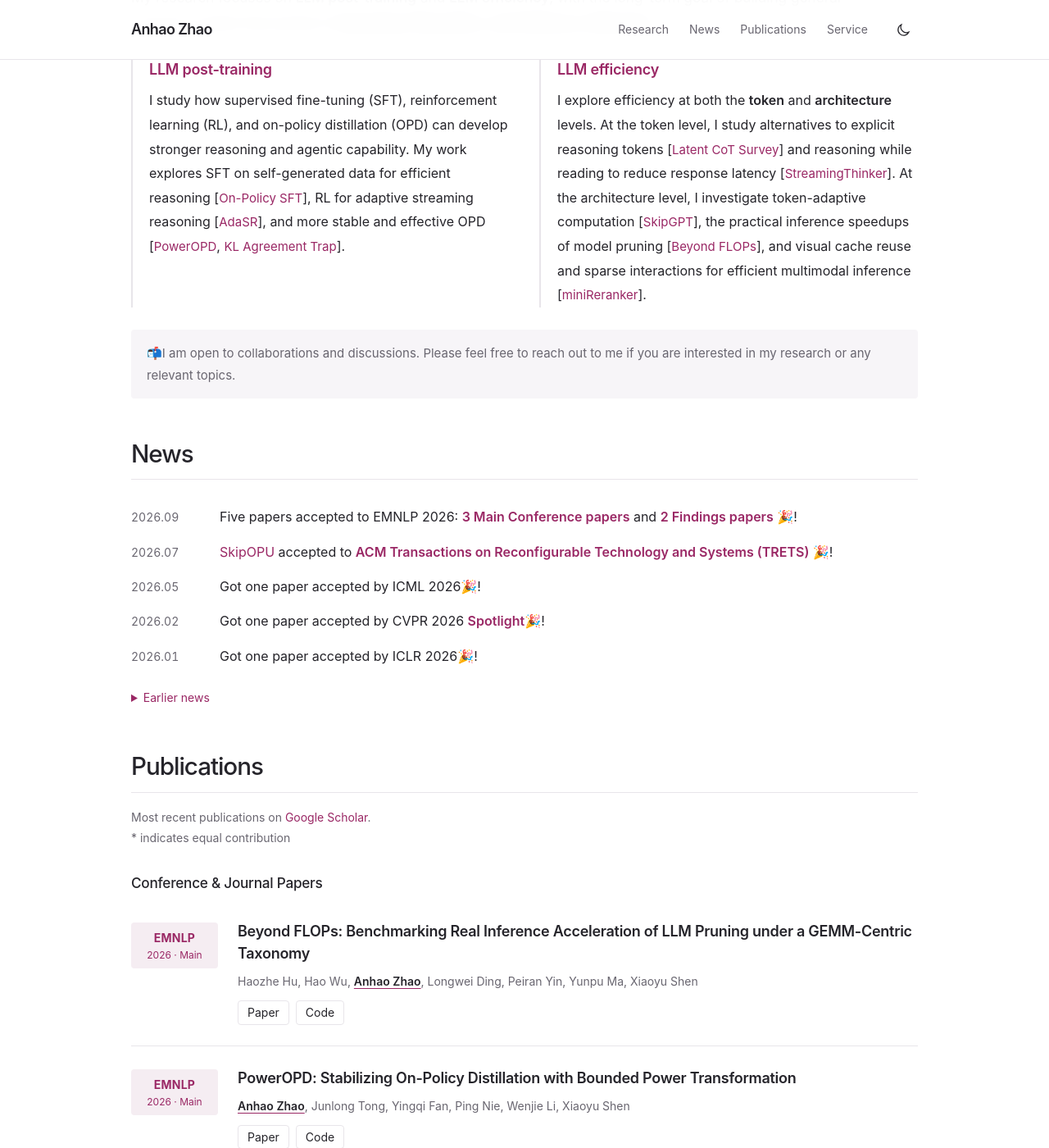
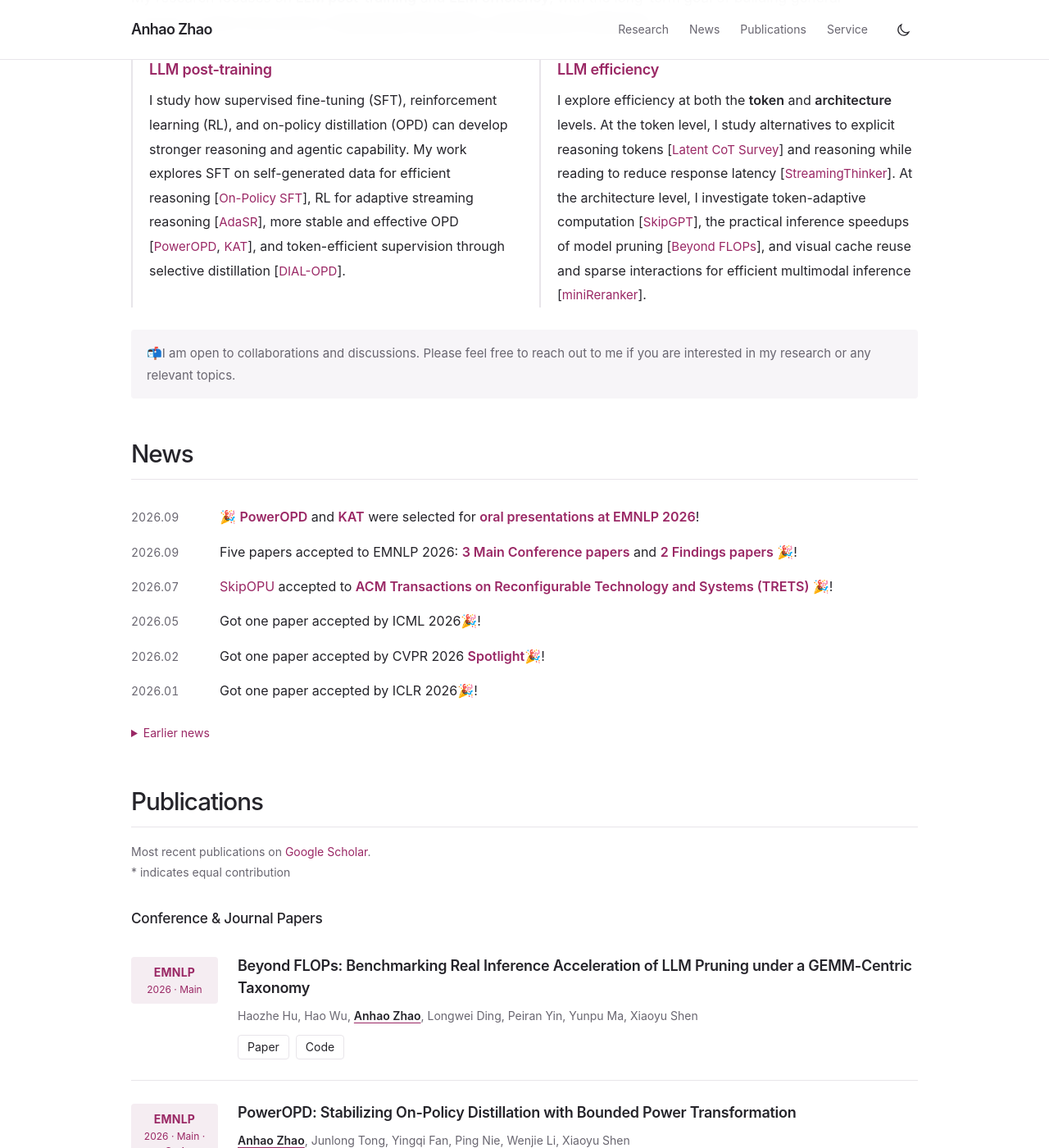
Before and after one commit to AnhaoZhao-LLMer/AnhaoZhao-LLMer.github.io, a Jekyll site: the page built from _pages/about.md, in a window 1280 px wide and 1400 px high, scrolled down 617 px. Shown: the whole window at 82% size. Built offline with Jekyll 4.4.1, drawn with Linux system fonts in a browser that asks for light colours; some of the changed text lies outside the part shown.

Commit message:
Add EMNLP oral selections and DIAL-OPD preprint

```diff
--- a/_pages/about.md
+++ b/_pages/about.md
@@ -21,7 +21,7 @@ My research focuses on **LLM post-training** and **LLM efficiency**, with the lo
 
 ### LLM post-training
 
-I study how supervised fine-tuning (SFT), reinforcement learning (RL), and on-policy distillation (OPD) can develop stronger reasoning and agentic capability. My work explores SFT on self-generated data for efficient reasoning [[On-Policy SFT](https://arxiv.org/abs/2602.13407)], RL for adaptive streaming reasoning [[AdaSR](https://arxiv.org/abs/2606.14694)], and more stable and effective OPD [[PowerOPD](https://arxiv.org/abs/2606.17199), [KL Agreement Trap](https://arxiv.org/abs/2606.09471)].
+I study how supervised fine-tuning (SFT), reinforcement learning (RL), and on-policy distillation (OPD) can develop stronger reasoning and agentic capability. My work explores SFT on self-generated data for efficient reasoning [[On-Policy SFT](https://arxiv.org/abs/2602.13407)], RL for adaptive streaming reasoning [[AdaSR](https://arxiv.org/abs/2606.14694)], more stable and effective OPD [[PowerOPD](https://arxiv.org/abs/2606.17199), [KAT](https://arxiv.org/abs/2606.09471)], and token-efficient supervision through selective distillation [[DIAL-OPD](https://arxiv.org/abs/2610.11659)].
 
 </div>
 
@@ -46,6 +46,14 @@ I explore efficiency at both the **token** and **architecture** levels. At the t
 <section id="news" class="profile-section" aria-labelledby="news-title">
 <h2 id="news-title">News</h2>
 <div class="news-list">
+<div class="news-row">
+<time datetime="2026-09">2026.09</time>
+<div markdown="1">
+
+🎉 **[PowerOPD](https://arxiv.org/abs/2606.17199)** and **[KAT](https://arxiv.org/abs/2606.09471)** were selected for **oral presentations at EMNLP 2026**!
+
+</div>
+</div>
 <div class="news-row">
 <time datetime="2026-09">2026.09</time>
 <div markdown="1">
@@ -180,7 +188,7 @@ Haozhe Hu, Hao Wu, **<ins>Anhao Zhao</ins>**, Longwei Ding, Peiran Yin, Yunpu Ma
 </article>
 
 <article class="publication">
-<div class="publication-venue" aria-label="EMNLP 2026 Main"><span>EMNLP</span><small>2026 · Main</small></div>
+<div class="publication-venue" aria-label="EMNLP 2026 Main Oral"><span>EMNLP</span><small>2026 · Main · <strong>Oral</strong></small></div>
 <div class="publication-body" markdown="1">
 
 ### PowerOPD: Stabilizing On-Policy Distillation with Bounded Power Transformation
@@ -196,7 +204,7 @@ Haozhe Hu, Hao Wu, **<ins>Anhao Zhao</ins>**, Longwei Ding, Peiran Yin, Yunpu Ma
 </article>
 
 <article class="publication">
-<div class="publication-venue" aria-label="EMNLP 2026 Main"><span>EMNLP</span><small>2026 · Main</small></div>
+<div class="publication-venue" aria-label="EMNLP 2026 Main Oral"><span>EMNLP</span><small>2026 · Main · <strong>Oral</strong></small></div>
 <div class="publication-body" markdown="1">
 
 ### Escaping the KL Agreement Trap in On-Policy Distillation
@@ -377,6 +385,22 @@ Junlong Tong, Jinlan Fu, Zixuan Lin, Yingqi Fan, **<ins>Anhao Zhao</ins>**, Hui
 <div class="publication-venue" aria-label="Arxiv 2026"><span>arXiv</span><small>2026</small></div>
 <div class="publication-body" markdown="1">
 
+### DIAL-OPD: Learning More from Fewer Tokens in On-Policy Distillation
+
+**<ins>Anhao Zhao</ins>**, Haoran Xin, Junlong Tong, Yingqi Fan, Xuan Lu, Ping Nie, Wenjie Li, Xiaoyu Shen†
+
+<div class="publication-links" markdown="1">
+
+[Paper](https://arxiv.org/abs/2610.11659)
+
+</div>
+</div>
+</article>
+
+<article class="publication">
+<div class="publication-venue" aria-label="Arxiv 2026"><span>arXiv</span><small>2026</small></div>
+<div class="publication-body" markdown="1">
+
 ### AdaSR: Adaptive Streaming Reasoning with Hierarchical Relative Policy Optimization
 
 Junlong Tong, Wenqi Xu, Yingqi Fan, **<ins>Anhao Zhao</ins>**, Xuan Lu, Yang Tan, Xiaoyu Shen
```
